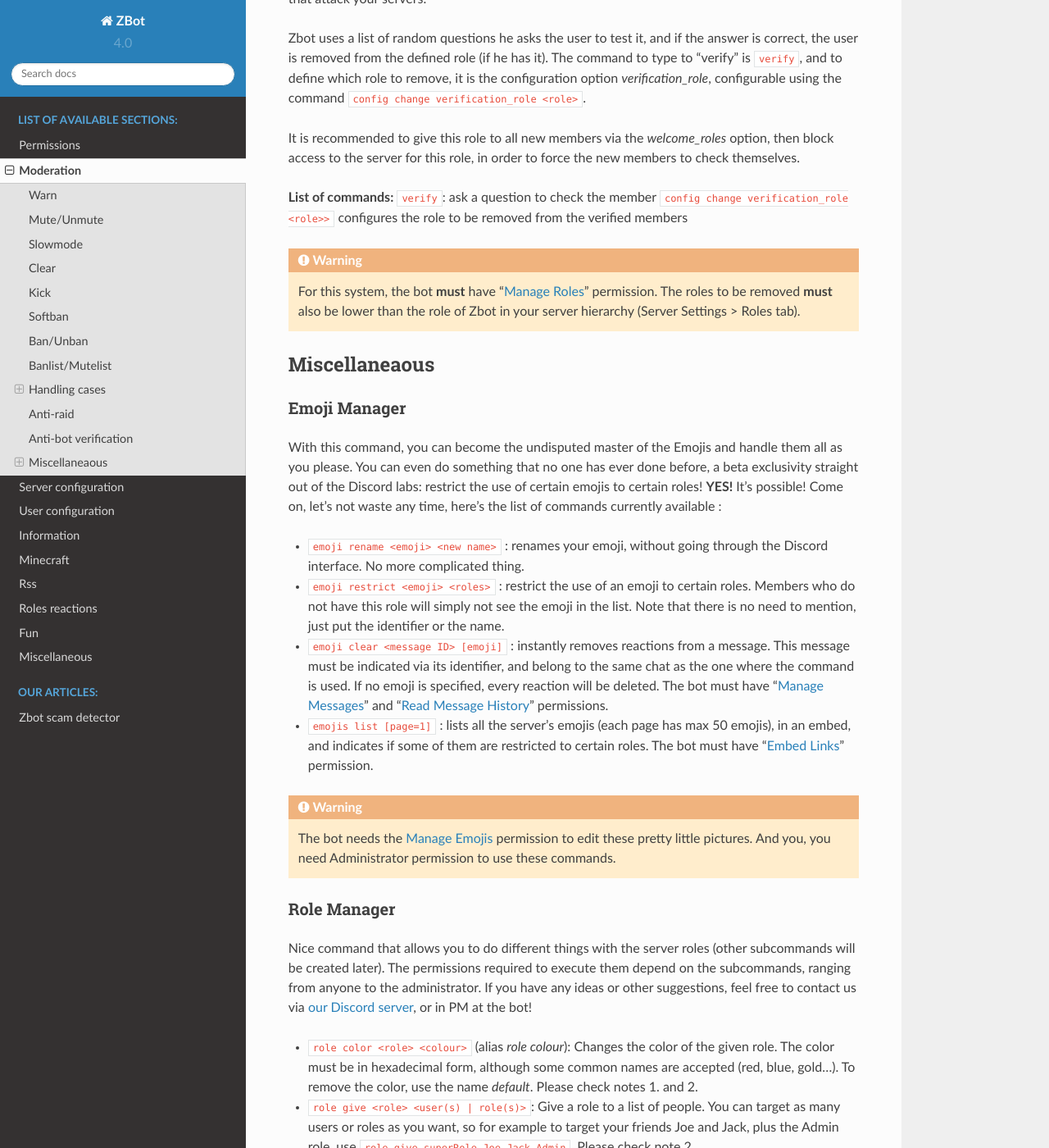
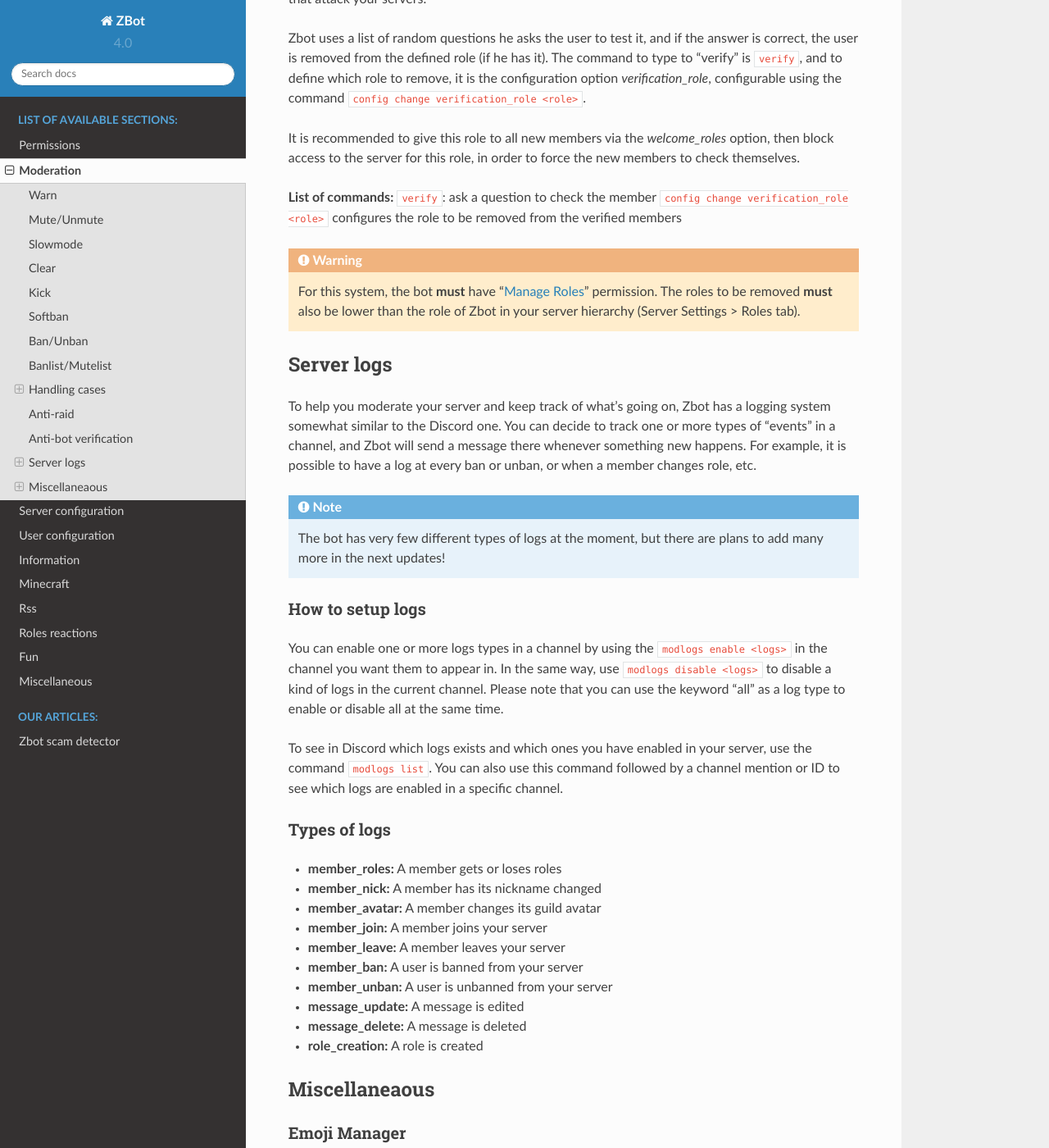
Before and after one commit to Axobot-org/Axobot, a Sphinx documentation site: the page built from docs/moderator.rst, in a window 1280 px wide and 1400 px high, scrolled down 6965 px. Shown: the whole window at 82% size. Built offline with Sphinx 7.4.7 and the Read the Docs theme 2.0.0, drawn with Linux system fonts in a browser that asks for light colours.

Commit message:
doc(logs): document logs management

```diff
--- a/docs/moderator.rst
+++ b/docs/moderator.rst
@@ -216,11 +216,40 @@
 
 **List of commands:**
 :code:`verify`: ask a question to check the member
-:code:`config change verification_role <role>>` configures the role to be removed from the verified members
+:code:`config change verification_role <role>` configures the role to be removed from the verified members
 
 
 .. warning:: For this system, the bot **must** have "`Manage Roles <perms.html#manage-roles>`__" permission. The roles to be removed **must** also be lower than the role of Zbot in your server hierarchy (Server Settings > Roles tab).
 
+
+-----------
+Server logs
+-----------
+
+To help you moderate your server and keep track of what's going on, Zbot has a logging system somewhat similar to the Discord one. You can decide to track one or more types of "events" in a channel, and Zbot will send a message there whenever something new happens. For example, it is possible to have a log at every ban or unban, or when a member changes role, etc.
+
+.. note:: The bot has very few different types of logs at the moment, but there are plans to add many more in the next updates!
+
+How to setup logs
+-----------------
+
+You can enable one or more logs types in a channel by using the :code:`modlogs enable <logs>` in the channel you want them to appear in. In the same way, use :code:`modlogs disable <logs>` to disable a kind of logs in the current channel. Please note that you can use the keyword "all" as a log type to enable or disable all at the same time.
+
+To see in Discord which logs exists and which ones you have enabled in your server, use the command :code:`modlogs list`. You can also use this command followed by a channel mention or ID to see which logs are enabled in a specific channel.
+
+Types of logs
+-------------
+
+* **member_roles:** A member gets or loses roles
+* **member_nick:** A member has its nickname changed
+* **member_avatar:** A member changes its guild avatar
+* **member_join:** A member joins your server
+* **member_leave:** A member leaves your server
+* **member_ban:** A user is banned from your server
+* **member_unban:** A user is unbanned from your server
+* **message_update:** A message is edited
+* **message_delete:** A message is deleted
+* **role_creation:** A role is created
 
 
 --------------
```
